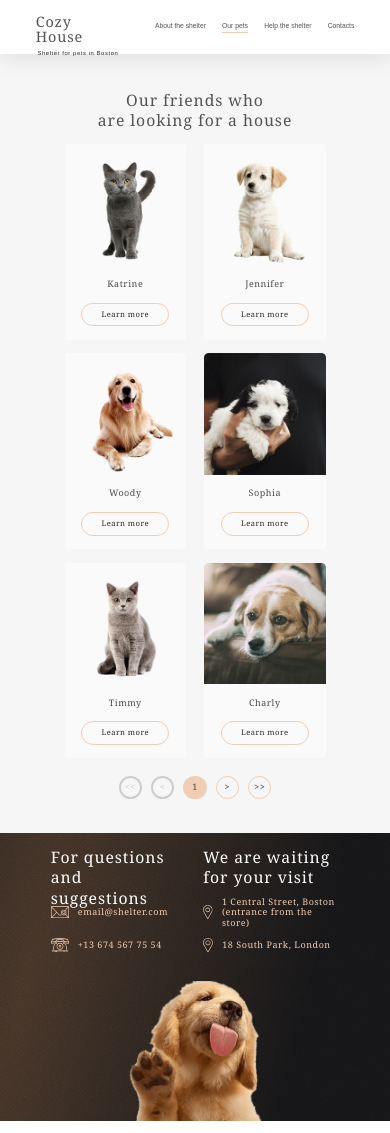
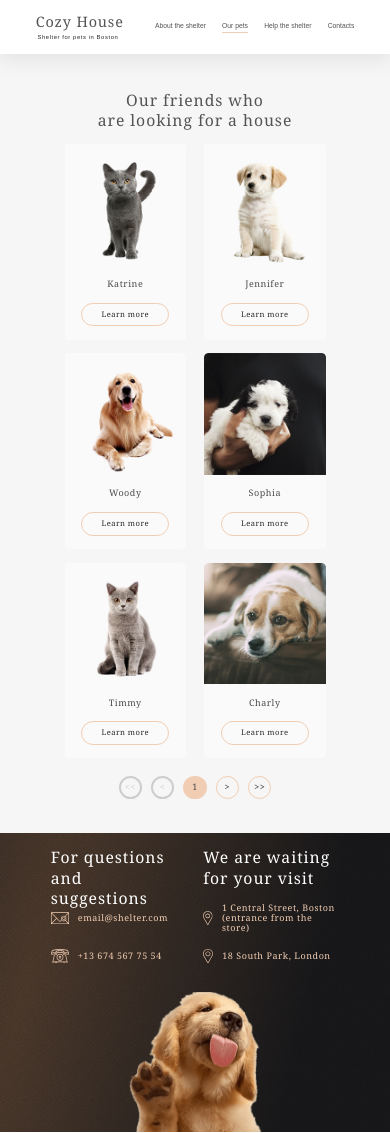
Before and after one commit to Boffin-ux/rss-stage_1-2_tasks, a plain HTML site: page shelter/pets.html in a window 390 px wide. Drawn offline with Linux system fonts and the light colour scheme.

Commit message:
refactor: optimize style and html

```diff
--- a/shelter/css/pets.css
+++ b/shelter/css/pets.css
@@ -500,8 +500,8 @@ body {
 .header__logo {
   display: flex;
   flex-direction: column;
-  width: 18.6rem;
   height: 6rem;
+  row-gap: 1rem;
 }
 .header__logo-title {
   font-family: "Georgia";
@@ -509,7 +509,6 @@ body {
   font-size: 3.2rem;
   line-height: 110%;
   letter-spacing: 0.06em;
-  margin: 0 0 1rem;
 }
 .header__logo-subtitle {
   color: #292929;
@@ -527,6 +526,7 @@ body {
   display: flex;
   justify-content: space-between;
   align-items: center;
+  column-gap: 3.6rem;
 }
 .header__nav-item {
   padding-bottom: 0.3rem;
@@ -536,9 +536,6 @@ body {
 }
 .header__nav-item a:hover {
   color: #292929;
-}
-.header__nav-item:not(:last-child) {
-  margin-right: 3.6rem;
 }
 .header .nav-item--active {
   color: #292929;
@@ -690,6 +687,12 @@ p {
   justify-content: space-between;
   z-index: 10;
   padding-top: 4rem;
+  gap: 16rem;
+}
+.footer__content {
+  display: flex;
+  padding: 1.6rem 0 6rem;
+  gap: 16rem;
 }
 .footer__img {
   width: 30rem;
@@ -699,8 +702,6 @@ p {
   display: flex;
   flex-direction: column;
   justify-content: space-between;
-  margin-top: 1.6rem;
-  height: 23.4rem;
 }
 .footer__info-title {
   font-weight: 400;
@@ -712,6 +713,7 @@ p {
 .footer__info-item {
   display: flex;
   align-items: center;
+  column-gap: 2rem;
 }
 .footer__info-text {
   font-weight: 400;
@@ -723,20 +725,20 @@ p {
 
 .contacts {
   width: 27.9rem;
+  gap: 4rem;
 }
 .contacts__item-icon {
   width: 4rem;
   height: 3.2rem;
-  margin-right: 2rem;
 }
 
 .locations {
   width: 30.2rem;
+  gap: 3.3rem;
 }
 .locations__item-icon {
   width: 2.2rem;
   height: 3.2rem;
-  margin-right: 2rem;
 }
 
 .footer::before {
@@ -748,7 +750,7 @@ p {
   top: 0;
   left: 0;
   width: 100%;
-  height: 35rem;
+  height: 100%;
   z-index: 1;
 }
 
@@ -778,19 +780,17 @@ p {
   }
 
   .footer__wrap {
-    padding-top: 1.4rem;
+    padding-top: 1.5rem;
     flex-wrap: wrap;
     justify-content: center;
+    gap: 6.5rem 6rem;
   }
-  .footer__img {
-    margin-top: 6.5rem;
-  }
-  .footer .contacts {
-    margin-right: 6rem;
+  .footer__content {
+    gap: 6rem;
+    padding-bottom: 0;
   }
 
   .footer::before {
-    height: 63.9rem;
     background-image: url(../img/footer-bg-mob.jpg), radial-gradient(110.67% 538.64% at 5.73% 50%, #513D2F 0%, #1A1A1C 100%);
   }
 }
@@ -839,6 +839,12 @@ p {
 
   .footer__wrap {
     padding: 3rem 0 0;
+    gap: 4rem;
+  }
+  .footer__content {
+    flex-direction: column;
+    padding-top: 0;
+    gap: 4rem;
   }
   .footer__info {
     margin-top: 0;
@@ -852,12 +858,10 @@ p {
   .footer__img {
     width: 26rem;
     height: 26.9rem;
-    margin-top: 4rem;
   }
   .footer .contacts {
     align-items: center;
     height: 20.8rem;
-    margin: 0 0 4rem;
   }
   .footer .locations {
     height: 22.2rem;
@@ -865,7 +869,6 @@ p {
   }
 
   .footer::before {
-    height: 80.9rem;
     background-image: url(../img/footer-bg-mob-320.png), radial-gradient(110.67% 538.64% at 5.73% 50%, #513D2F 0%, #1A1A1C 100%);
   }
 }
--- a/shelter/css/style.css
+++ b/shelter/css/style.css
@@ -495,8 +495,8 @@ body {
 .header__logo {
   display: flex;
   flex-direction: column;
-  width: 18.6rem;
   height: 6rem;
+  row-gap: 1rem;
 }
 .header__logo-title {
   color: #F1CDB3;
@@ -505,7 +505,6 @@ body {
   font-size: 3.2rem;
   line-height: 110%;
   letter-spacing: 0.06em;
-  margin: 0 0 1rem;
 }
 .header__logo-subtitle {
   color: #FFFFFF;
@@ -524,12 +523,10 @@ body {
   display: flex;
   justify-content: space-between;
   align-items: center;
+  column-gap: 3.6rem;
 }
 .header__nav-item {
   padding-bottom: 0.3rem;
-}
-.header__nav-item:not(:last-child) {
-  margin-right: 3.6rem;
 }
 .header__nav-item a:hover {
   color: #FAFAFA;
@@ -824,6 +821,12 @@ p {
   justify-content: space-between;
   z-index: 10;
   padding-top: 4rem;
+  gap: 16rem;
+}
+.footer__content {
+  display: flex;
+  padding: 1.6rem 0 6rem;
+  gap: 16rem;
 }
 .footer__img {
   width: 30rem;
@@ -833,8 +836,6 @@ p {
   display: flex;
   flex-direction: column;
   justify-content: space-between;
-  margin-top: 1.6rem;
-  height: 23.4rem;
 }
 .footer__info-title {
   font-weight: 400;
@@ -846,6 +847,7 @@ p {
 .footer__info-item {
   display: flex;
   align-items: center;
+  column-gap: 2rem;
 }
 .footer__info-text {
   font-weight: 400;
@@ -857,20 +859,20 @@ p {
 
 .contacts {
   width: 27.9rem;
+  gap: 4rem;
 }
 .contacts__item-icon {
   width: 4rem;
   height: 3.2rem;
-  margin-right: 2rem;
 }
 
 .locations {
   width: 30.2rem;
+  gap: 3.3rem;
 }
 .locations__item-icon {
   width: 2.2rem;
   height: 3.2rem;
-  margin-right: 2rem;
 }
 
 .footer::before {
@@ -882,7 +884,7 @@ p {
   top: 0;
   left: 0;
   width: 100%;
-  height: 35rem;
+  height: 100%;
   z-index: 1;
 }
 
@@ -969,9 +971,12 @@ p {
     justify-content: center;
     gap: 6.5rem 6rem;
   }
+  .footer__content {
+    gap: 6rem;
+    padding-bottom: 0;
+  }
 
   .footer::before {
-    height: 63.9rem;
     background-image: url(../img/footer-bg-mob.jpg), radial-gradient(110.67% 538.64% at 5.73% 50%, #513D2F 0%, #1A1A1C 100%);
   }
 }
@@ -1103,6 +1108,11 @@ p {
     padding: 3rem 0 0;
     gap: 4rem;
   }
+  .footer__content {
+    flex-direction: column;
+    padding-top: 0;
+    gap: 4rem;
+  }
   .footer__info {
     margin-top: 0;
     width: 100%;
@@ -1126,7 +1136,6 @@ p {
   }
 
   .footer::before {
-    height: 80.9rem;
     background-image: url(../img/footer-bg-mob-320.jpg), radial-gradient(110.67% 538.64% at 5.73% 50%, #513D2F 0%, #1A1A1C 100%);
   }
 
--- a/shelter/pets.html
+++ b/shelter/pets.html
@@ -14,15 +14,15 @@
 <body>
    <header class="header">
    <div class="container header__wrap">
-      <a href="index.html" class="header__logo">
+      <a href="/" class="header__logo">
          <h1 class="header__logo-title">Cozy House</h1>
          <p class="header__logo-subtitle">Shelter for pets in Boston</p>
       </a>
       <nav class="header__nav">
          <ul class="header__nav-items">
-            <li class="header__nav-item"><a href="index.html">About the shelter</a></li>
+            <li class="header__nav-item"><a href="/">About the shelter</a></li>
             <li class="header__nav-item nav-item--active"><a href="pets.html">Our pets</a></li>
-            <li class="header__nav-item"><a href="index.html#help">Help the shelter</a></li>
+            <li class="header__nav-item"><a href="/#help">Help the shelter</a></li>
             <li class="header__nav-item"><a href="#contacts">Contacts</a></li>
          </ul>
       </nav>
@@ -123,6 +123,7 @@
 </main>
    <footer class="footer" id="contacts">
    <div class="container footer__wrap">
+      <div class="footer__content">
          <div class="footer__info contacts">
             <h3 class="footer__info-title contacts__title">For questions and suggestions</h3>
             <a href="mailto:email@shelter.com" class="footer__info-item contacts__item">
@@ -150,7 +151,8 @@
                      <use xlink:href="img/icons/icons.svg#pin"></use>
                   </svg>
                </div>
-            <span class="footer__info-text locations__item-text">1 Central Street, Boston <br>(entrance from the
+               <span class="footer__info-text locations__item-text">1 Central Street, Boston <br>(entrance from
+                  the
                   store)</span>
             </a>
             <a href="https://goo.gl/maps/HTmg6sG69cTNX7sY8" target="_blank" class="footer__info-item locations__item">
@@ -162,6 +164,7 @@
                <span class="footer__info-text locations__item-text">18 South Park, London </span>
             </a>
          </div>
+      </div>
       <div class="footer__img">
          <img src="img/footer-puppy.png" alt="footer-screen-image">
       </div>
```
Also changed, not shown: shelter/index.html (+6 -3 lines), shelter/css/pets.min.css, shelter/css/style.min.css. Lines whose indentation alone changed are shown as unchanged.
